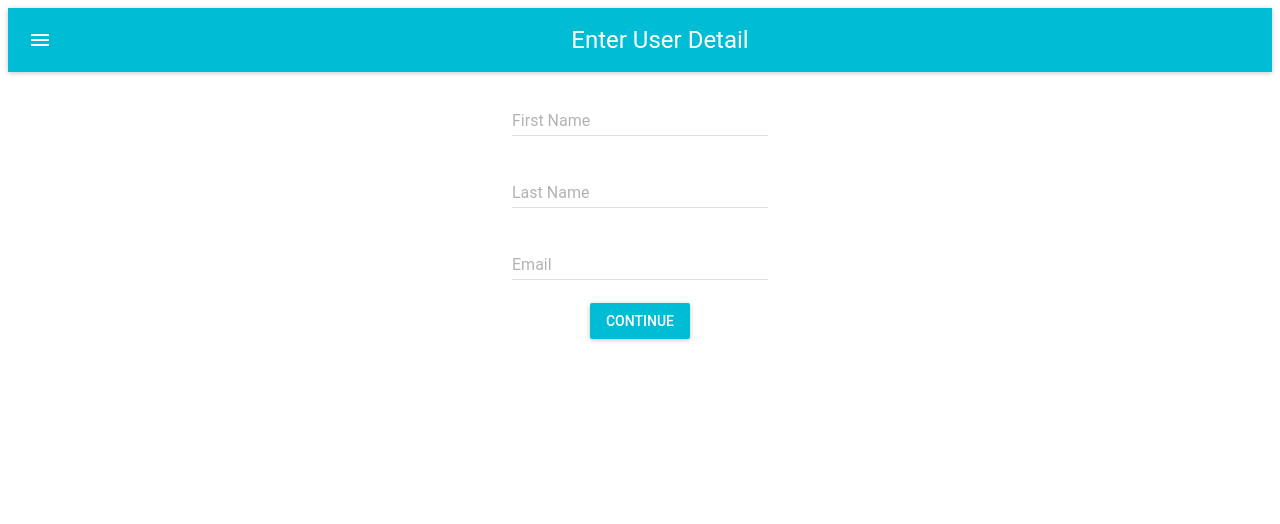
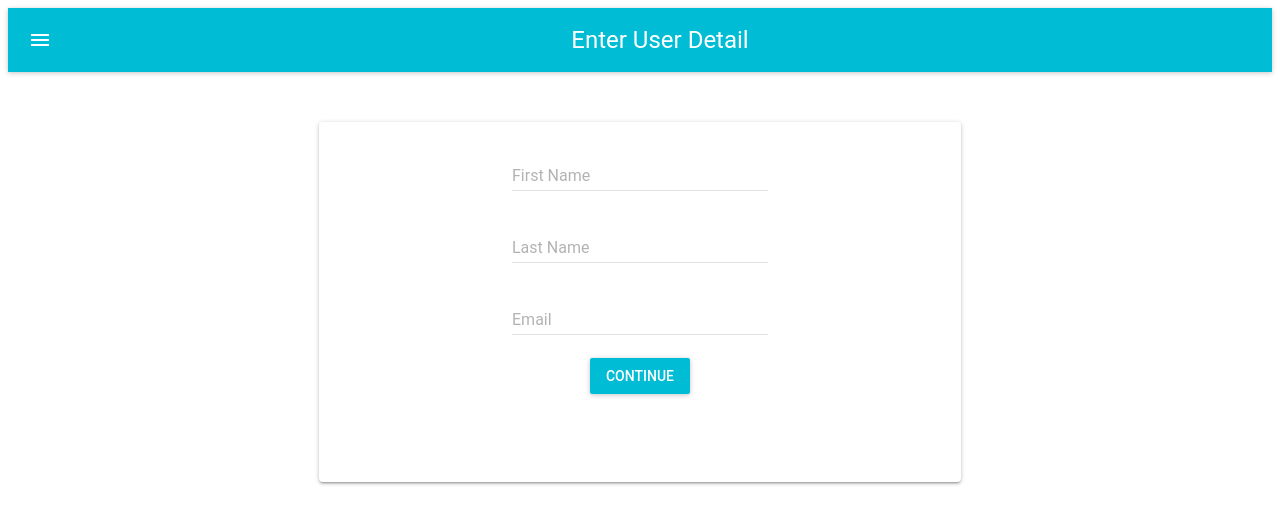
Before and after one commit to MateenCode/FourLayerForm-MaterialUI, a React (Create React App) app: page / in a window 1280 px wide. Shown: the top 524 px of the page. Built offline with nearby package versions, Linux system fonts and the light colour scheme.

Commit message:
final push ready to deploy

```diff
--- a/src/App.css
+++ b/src/App.css
@@ -1,32 +1,11 @@
-.App {
-  text-align: center;
+Body{
+    text-align: center
 }
-
-.App-logo {
-  animation: App-logo-spin infinite 20s linear;
-  height: 40vmin;
+.paper{
+    margin: 0 auto;
+    margin-top:50px;
+    margin-bottom:15%;
+    height: 350px;
+    width: 50%;
+    padding: 5px;
 }
-
-.App-header {
-  background-color: #282c34;
-  min-height: 100vh;
-  display: flex;
-  flex-direction: column;
-  align-items: center;
-  justify-content: center;
-  font-size: calc(10px + 2vmin);
-  color: white;
-}
-
-.App-link {
-  color: #61dafb;
-}
-
-@keyframes App-logo-spin {
-  from {
-    transform: rotate(0deg);
-  }
-  to {
-    transform: rotate(360deg);
-  }
-}
--- a/src/components/FormPersonaldetails.js
+++ b/src/components/FormPersonaldetails.js
@@ -3,6 +3,7 @@ import MuiThemeProvider from "material-ui/styles/MuiThemeProvider";
 import AppBar from "material-ui/AppBar";
 import TextField from "material-ui/TextField";
 import RaisedButton from "material-ui/RaisedButton";
+import Paper from '@material-ui/core/Paper';
 
 export class FormPersonalDetails extends Component {
   continue = e => {
@@ -21,6 +22,7 @@ export class FormPersonalDetails extends Component {
       <MuiThemeProvider>
         <React.Fragment>
           <AppBar title="Enter Personal Detail" />
+          <Paper className="paper">
           <TextField
             hintText="Enter Your Occupation"
             floatingLabelText="Occupation"
@@ -54,6 +56,7 @@ export class FormPersonalDetails extends Component {
             style={styles.button}
             onClick={this.continue}
           />
+           </Paper>
         </React.Fragment>
       </MuiThemeProvider>
     );
--- a/src/components/FormUserDetails.js
+++ b/src/components/FormUserDetails.js
@@ -3,6 +3,8 @@ import MuiThemeProvider from "material-ui/styles/MuiThemeProvider";
 import AppBar from "material-ui/AppBar";
 import TextField from "material-ui/TextField";
 import RaisedButton from "material-ui/RaisedButton";
+import Paper from '@material-ui/core/Paper';
+
 
 export class FormUserDetails extends Component {
   continue = e => {
@@ -10,12 +12,15 @@ export class FormUserDetails extends Component {
     this.props.nextStep();
   };
 
+
   render() {
     const { values, handleChange } = this.props;
     return (
       <MuiThemeProvider>
         <React.Fragment>
-          <AppBar title="Enter User Detail" />
+
+          <AppBar title="Enter User Detail" className="appBar"/>
+          <Paper className="paper">
           <TextField
             hintText="Enter Your First Name"
             floatingLabelText="First Name"
@@ -38,11 +43,13 @@ export class FormUserDetails extends Component {
           />
            <br />
           <RaisedButton
+            color="primary"
             label="Continue"
             primary={true}
             style={styles.button}
             onClick={this.continue}
           />
+            </Paper>
         </React.Fragment>
       </MuiThemeProvider>
     );
@@ -52,7 +59,7 @@ export class FormUserDetails extends Component {
 const styles = {
   button: {
     margin: 15
-  }
+  },
 };
 
 export default FormUserDetails;
--- a/src/components/Success.js
+++ b/src/components/Success.js
@@ -1,7 +1,7 @@
 import React, { Component } from "react";
 import MuiThemeProvider from "material-ui/styles/MuiThemeProvider";
 import AppBar from "material-ui/AppBar";
-
+import Paper from '@material-ui/core/Paper';
 
 export class Success extends Component {
   continue = e => {
@@ -14,8 +14,10 @@ export class Success extends Component {
       <MuiThemeProvider>
         <React.Fragment>
           <AppBar title="Success" />
+          <Paper className="paper">
             <h1>Thank You For Your Submission</h1>
                 <p>Someone will be with you as soon as possible</p>
+            </Paper>
         </React.Fragment>
       </MuiThemeProvider>
     );
```
Also changed, not shown: src/components/Confirm.js (+20 -39 lines).
